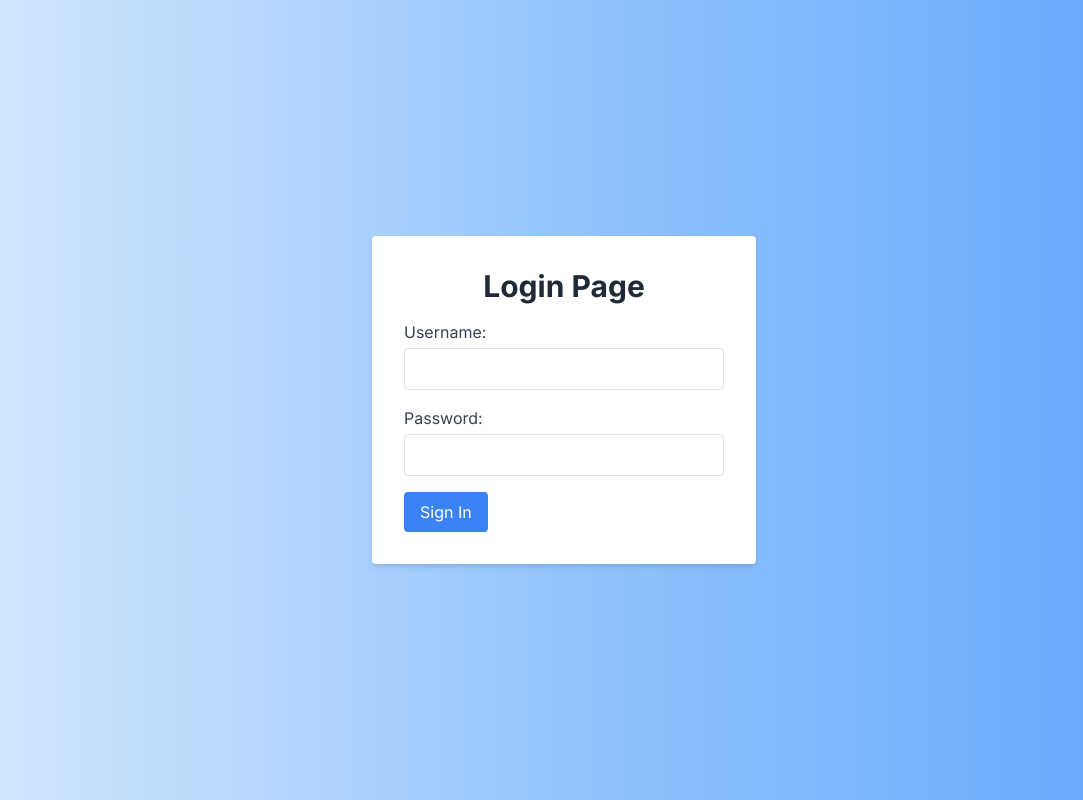
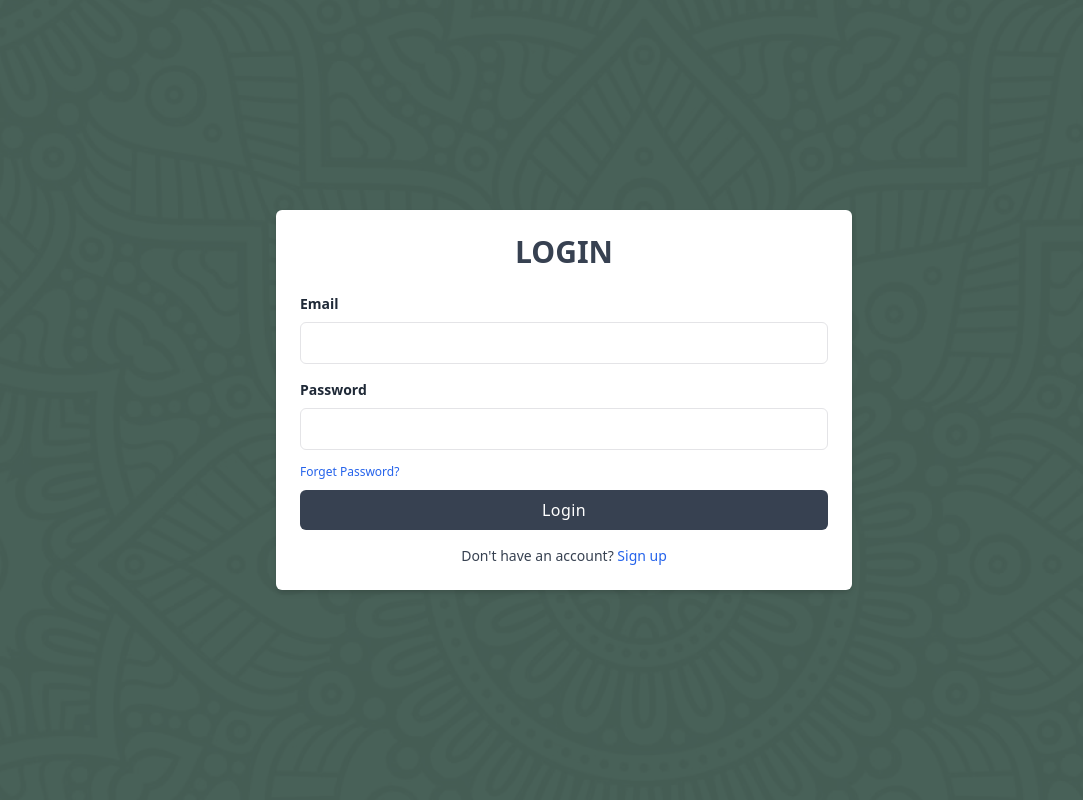
Before and after one commit to karshdev/revantahomes, a Next.js app: page /admin/login in a window 1280 px wide. Shown: the whole page, without its empty margins (76-1159 px from the left). Built offline with nearby package versions, Linux system fonts and the light colour scheme.

Commit message:
login page design

```diff
--- /dev/null
+++ b/app/admin/layout.js
@@ -0,0 +1,24 @@
+import AuthProvider from '../../components/AuthProvider'
+
+import { Inter } from 'next/font/google'
+
+
+const inter = Inter({ subsets: ['latin'] })
+
+export const metadata = {
+  title: 'Create Next App',
+  description: 'Generated by create next app',
+}
+
+export default function CustomLayout({ children }) {
+  return (
+    <html lang="en">
+      <body className='bg-red'>
+        <AuthProvider>
+        {children}
+        </AuthProvider>
+
+        </body>
+    </html>
+  )
+}
--- a/app/admin/login/page.js
+++ b/app/admin/login/page.js
@@ -1,8 +1,9 @@
 
 "use client"
-import { useEffect, useState } from 'react';
+import {  useState } from 'react';
 import {  signIn,  } from 'next-auth/react';
 import { useRouter } from 'next/navigation';
+import Link from 'next/link';
 
 
 const LoginPage = () => {
@@ -33,40 +34,62 @@
   };
 
   return (
-    <div className="min-h-screen flex items-center justify-center bg-gradient-to-r from-blue-100 via-blue-300 to-blue-400">
+    <div className="min-h-screen relative bg-[url('/explore_images/explore_bg.png')] bg-brand w-full bg-blend-multiply py-12 flex items-center justify-center">
+    <div className="w-full p-6 bg-white rounded-md shadow-md lg:max-w-xl">
+      <h1 className="text-3xl font-bold text-center text-gray-700">LOGIN</h1>
+      <form className="mt-6" onSubmit={handleSubmit}>
+        <div className="mb-4">
+          <label
+            htmlFor="email"
+            className="block text-sm font-semibold text-gray-800"
 
-    <div className="bg-white p-8 rounded shadow-md w-96">
-      <h1 className="text-3xl font-bold mb-4 text-center text-gray-800">Login Page</h1>
-      <form onSubmit={handleSubmit}>
-        <label className="block mb-4">
-          <span className="text-gray-700">Username:</span>
+          >
+            Email
+          </label>
           <input
-            type="text"
-            className="mt-1 p-2 w-full rounded border focus:outline-none focus:ring focus:border-blue-300"
+            type="email"
+            className="block w-full px-4 py-2 mt-2 text-gray-700 bg-white border rounded-md focus:border-gray-400 focus:ring-gray-300 focus:outline-none focus:ring focus:ring-opacity-40"
             value={credentials.email}
             onChange={(e) => setCredentials({ ...credentials, email: e.target.value })}
           />
-        </label>
-        <label className="block mb-4">
-          <span className="text-gray-700">Password:</span>
+        </div>
+        <div className="mb-2">
+          <label
+            htmlFor="password"
+            className="block text-sm font-semibold text-gray-800"
+          >
+            Password
+          </label>
           <input
             type="password"
-            className="mt-1 p-2 w-full rounded border focus:outline-none focus:ring focus:border-blue-300"
+            className="block w-full px-4 py-2 mt-2 text-gray-700 bg-white border rounded-md focus:border-gray-400 focus:ring-gray-300 focus:outline-none focus:ring focus:ring-opacity-40"
             value={credentials.password}
             onChange={(e) => setCredentials({ ...credentials, password: e.target.value })}
           />
-        </label>
+        </div>
+        <Link
+            href=""
+            className="text-xs text-blue-600 hover:underline"
+          >
+            Forget Password?
+          </Link>
+        <div className="mt-2">
+          <button type='submit' className="w-full px-4 py-2 tracking-wide text-white transition-colors duration-200 transform bg-gray-700 rounded-md hover:bg-gray-600 focus:outline-none focus:bg-gray-600">
+            Login
+          </button>
+        </div>
+        <p className="mt-4 text-sm text-center text-gray-700">
+          Don't have an account?{" "}
+          <Link
+            href=""
+            className="font-medium text-blue-600 hover:underline"
+          >
+            Sign up
+          </Link>
+        </p>
+      </form>
+      {error &&  <span className=" text-red-500 w-[100%] text-center  px-4 py-2 rounded-md inline-block">Wrong Email/Paswword</span>}
 
-        <div className='flex gap-4  items-center justify-between'>
-        <button
-          type="submit"
-          className="bg-blue-500 text-white px-4 py-2 rounded hover:bg-blue-600 focus:outline-none focus:ring focus:border-blue-300"
-        >
-          Sign In
-        </button>
-        {error && <span className="text-sm font-bold text-center text-red-400">Incorrect Email/Password.</span>}
-        </div>
-      </form>
     </div>
   </div>
   );
```
